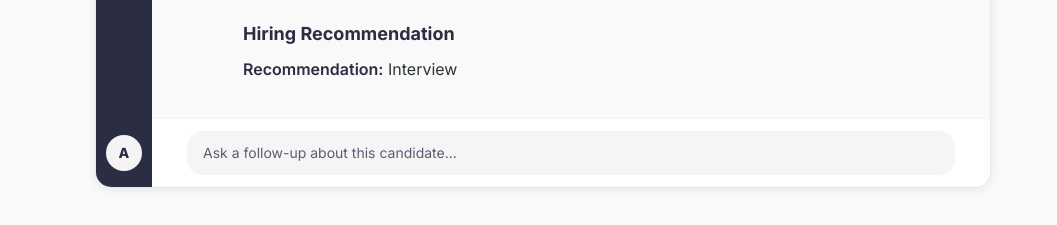
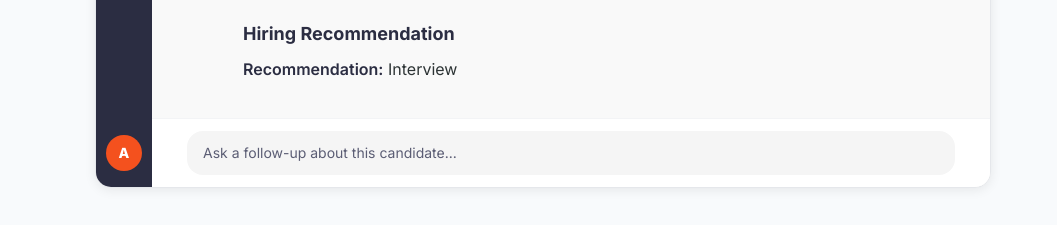
Before and after one commit to ahmedimtiaz799/DevSelect, a React (Vite) app in the folder frontend/: page / in a window 1280 px wide. Shown: the part 1540-1765 px from the top of the page, without its empty margins (92-1149 px from the left). Built offline with nearby package versions, Linux system fonts and the light colour scheme; no server answers.

Commit message:
style: update landing preview avatar color

```diff
--- a/frontend/src/pages/Landing.jsx
+++ b/frontend/src/pages/Landing.jsx
@@ -91,7 +91,7 @@ export function Landing() {
                   <div className="h-9 w-9 rounded-lg bg-white text-brand-dark text-lg font-semibold flex items-center justify-center">
                     +
                   </div>
-                  <div className="mt-auto h-9 w-9 rounded-full bg-white/95 text-brand-dark text-sm font-extrabold flex items-center justify-center">
+                  <div className="mt-auto h-9 w-9 rounded-full bg-[#F4511E] text-white text-sm font-extrabold flex items-center justify-center">
                     A
                   </div>
                 </div>
```
